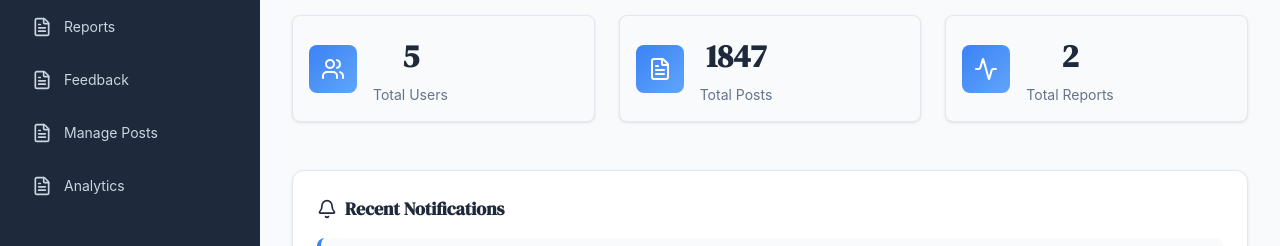
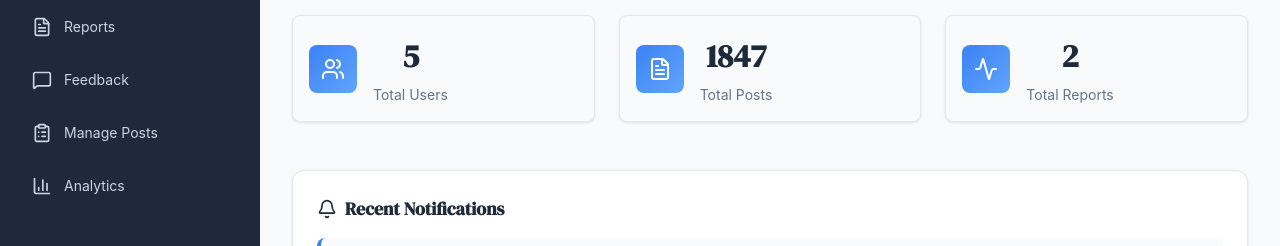
Before and after one commit to Yogesh-padole/Expresso, a React (Vite) app: page /Admin in a window 1280 px wide. Shown: the part 194-440 px from the top of the page. Built offline with nearby package versions, Linux system fonts and the light colour scheme; no server answers; the database is empty.

Commit message:
fix: Minor fixes

```diff
--- a/src/admin/pages/AdminPanel.jsx
+++ b/src/admin/pages/AdminPanel.jsx
@@ -1,5 +1,12 @@
 import React, { useState } from "react";
-import { Activity, Users, FileText } from "lucide-react";
+import {
+  Activity,
+  Users,
+  FileText,
+  MessageSquare,
+  ClipboardList,
+  BarChart3,
+} from "lucide-react";
 import Dashboard from "../components/Dashboard";
 import UserManagement from "../components/UserManagement";
 import ReportsManagement from "../components/ReportsManagement";
@@ -124,7 +131,7 @@ const AdminPanel = () => {
               className={activeTab === "feed" ? "nav-btn active" : "nav-btn"}
               onClick={() => setActiveTab("feed")}
             >
-              <FileText size={20} />
+              <MessageSquare size={20} />
               Feedback
             </button>
 
@@ -134,7 +141,7 @@ const AdminPanel = () => {
               }
               onClick={() => setActiveTab("postmanage")}
             >
-              <FileText size={20} />
+              <ClipboardList size={20} />
               Manage Posts
             </button>
 
@@ -144,7 +151,7 @@ const AdminPanel = () => {
               }
               onClick={() => setActiveTab("analytics")}
             >
-              <FileText size={20} />
+              <BarChart3 size={20} />
               Analytics
             </button>
           </div>
--- a/src/pages/Profile.jsx
+++ b/src/pages/Profile.jsx
@@ -4,8 +4,6 @@ import {
   ArrowLeft,
   Coffee,
   FileText,
-  Heart,
-  MessageCircle,
   Plus,
   BookOpen,
   Pencil,
@@ -238,17 +236,14 @@ const Profile = () => {
                 value: userPosts.length,
               },
               {
-                icon: Heart,
-                label: "Likes",
-                value: userPosts.reduce((acc, p) => acc + p.likes, 0),
+                icon: AlertTriangle,
+                label: "Reports",
+                value: reports.length,
               },
               {
-                icon: MessageCircle,
-                label: "Comments",
-                value: userPosts.reduce(
-                  (acc, p) => acc + (p.comments?.length || 0),
-                  0,
-                ),
+                icon: BookOpen,
+                label: "Diaries",
+                value: diaryEntries.length,
               },
             ].map((stat) => (
               <div key={stat.label} className="text-center">
```
